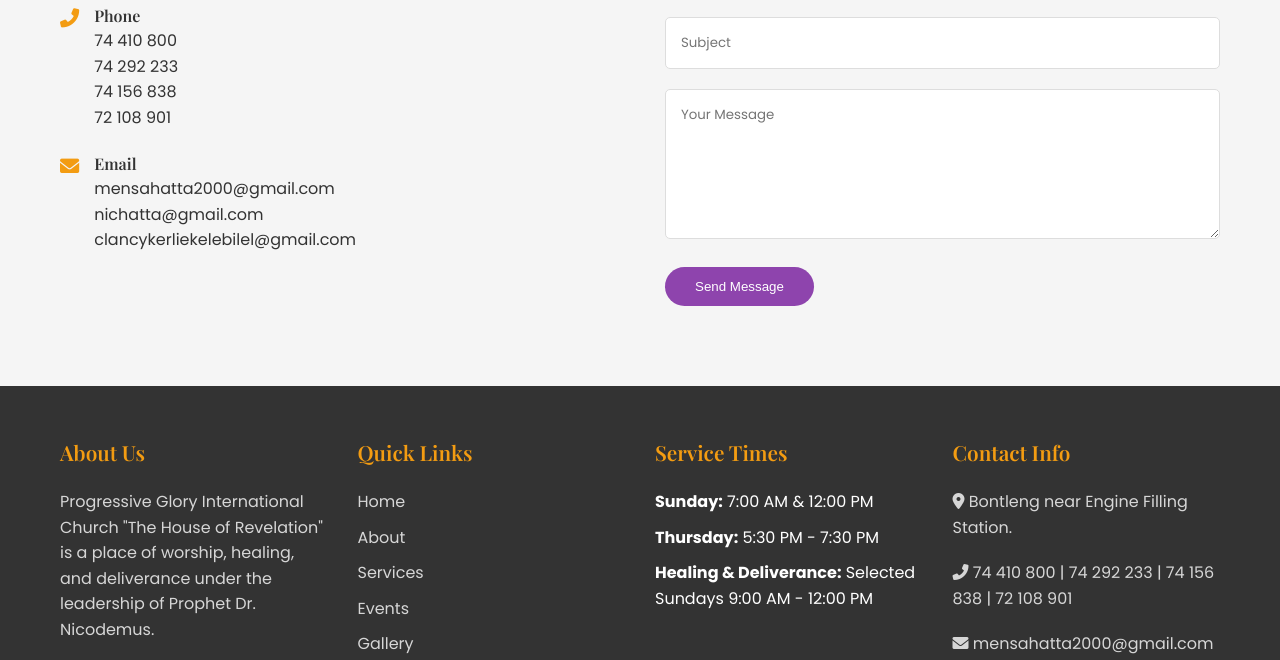
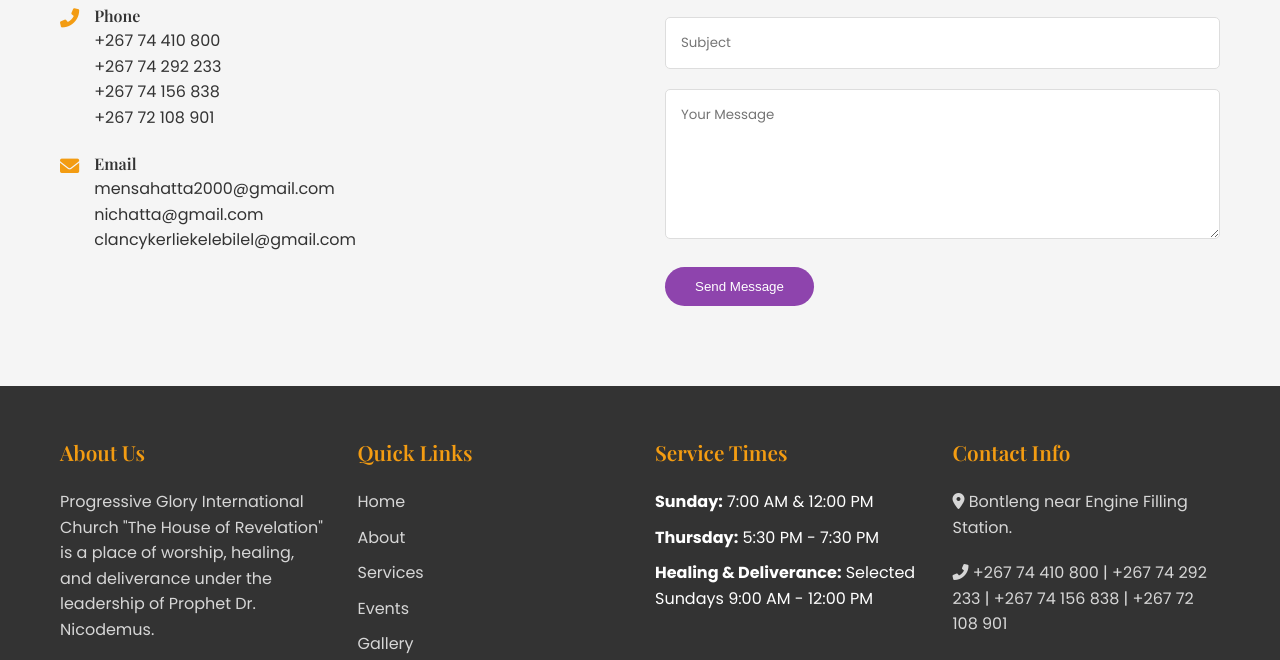
Before and after one commit to Koodirilek/houseofrevelation.github.io, a plain HTML site: page index.html in a window 1280 px wide. Shown: the part 7079-7739 px from the top of the page. Drawn offline with nearby package versions, Linux system fonts and the light colour scheme; some packages are replaced by stand-ins of ours; a script that the page names is missing.

Commit message:
Update index.html

```diff
--- a/index.html
+++ b/index.html
@@ -1179,10 +1179,10 @@ header:not(.scrolled) .mobile-menu-btn {
                             <i class="fas fa-phone-alt"></i>
                             <div>
                                 <h4>Phone</h4>
-                                <p>74 410 800</p>
-                                <p>74 292 233</p>
-                                <p>74 156 838</p>
-                                <p>72 108 901</p>
+                                <p>+267 74 410 800</p>
+                                <p>+267 74 292 233</p>
+                                <p>+267 74 156 838</p>
+                                <p>+267 72 108 901</p>
                             </div>
                         </div>
 
@@ -1253,7 +1253,7 @@ header:not(.scrolled) .mobile-menu-btn {
                 <div class="footer-col">
                     <h3>Contact Info</h3>
                     <p><i class="fas fa-map-marker-alt"></i> Bontleng near Engine Filling Station.</p>
-                    <p><i class="fas fa-phone-alt"></i>  74 410 800 | 74 292 233 | 74 156 838 | 72 108 901 </p>
+                    <p><i class="fas fa-phone-alt"></i> +267 74 410 800 | +267 74 292 233 | +267 74 156 838 | +267 72 108 901 </p>
                     <p><i class="fas fa-envelope"></i> mensahatta2000@gmail.com | nichatta@gmail.com | clancykerliekelebilel@gmail.com </p>
                 </div>
             </div>
```
